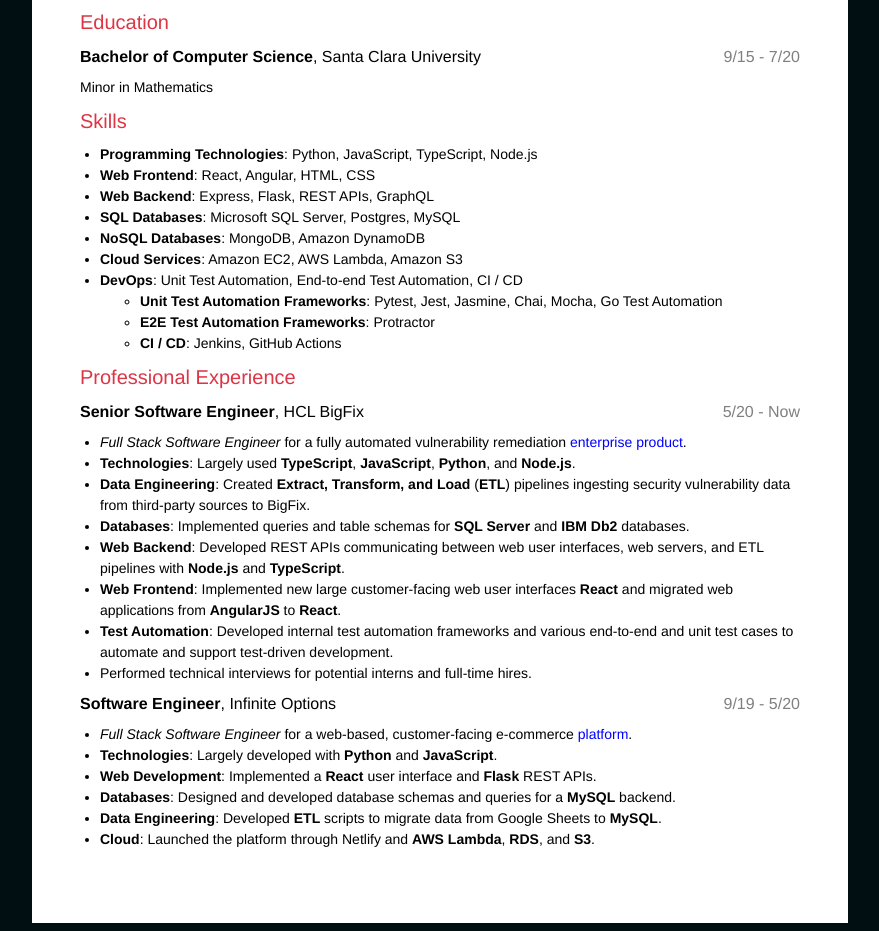
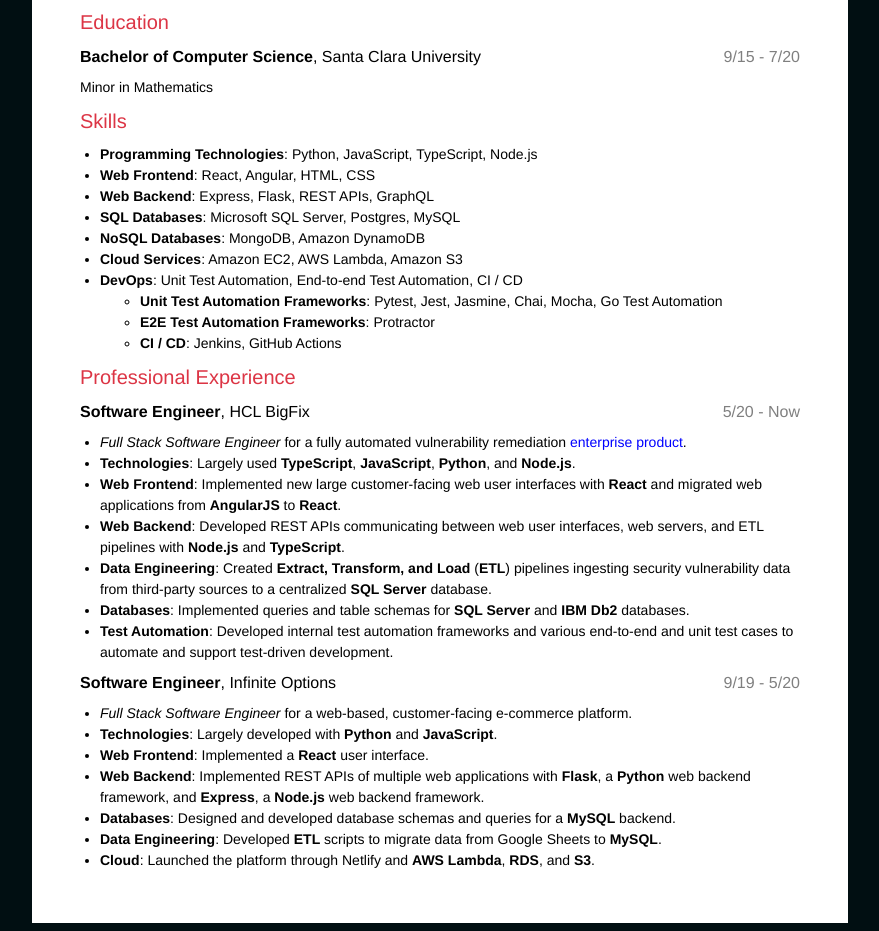
Before and after one commit to park-junha/resume, a plain HTML site: page index.html in a window 1280 px wide. Shown: the part 141-1072 px from the top of the page, without its empty margins (200-1079 px from the left). Drawn offline with Linux system fonts and the light colour scheme.

Commit message:
Update resume (2024 Jan 24)

```diff
--- a/index.html
+++ b/index.html
@@ -70,27 +70,27 @@
     </ul>
     <h2 class='resume-body-header'>Professional Experience</h2>
     <h3>
-      <strong>Senior Software Engineer</strong>, HCL BigFix
+      <strong>Software Engineer</strong>, HCL BigFix
       <span class='resume-date-range'>5/20 - Now</span>
     </h3>
     <ul class='resume-text bottom-spacing'>
       <li><i>Full Stack Software Engineer</i> for a fully automated vulnerability remediation <a href='https://www.hcltechsw.com/bigfix/ivr-home' target='_blank' rel='noopener noreferrer'>enterprise product</a>.</li>
       <li><strong>Technologies</strong>: Largely used <strong>TypeScript</strong>, <strong>JavaScript</strong>, <strong>Python</strong>, and <strong>Node.js</strong>.</li>
-      <li><strong>Data Engineering</strong>: Created <strong>Extract, Transform, and Load</strong> (<strong>ETL</strong>) pipelines ingesting security vulnerability data from third-party sources to BigFix.</li>
+      <li><strong>Web Frontend</strong>: Implemented new large customer-facing web user interfaces with <strong>React</strong> and migrated web applications from <strong>AngularJS</strong> to <strong>React</strong>.</li>
+      <li><strong>Web Backend</strong>: Developed REST APIs communicating between web user interfaces, web servers, and ETL pipelines with <strong>Node.js</strong> and <strong>TypeScript</strong>.</li>
+      <li><strong>Data Engineering</strong>: Created <strong>Extract, Transform, and Load</strong> (<strong>ETL</strong>) pipelines ingesting security vulnerability data from third-party sources to a centralized <strong>SQL Server</strong> database.</li>
       <li><strong>Databases</strong>: Implemented queries and table schemas for <strong>SQL Server</strong> and <strong>IBM Db2</strong> databases.</li>
-      <li><strong>Web Backend</strong>: Developed REST APIs communicating between web user interfaces, web servers, and ETL pipelines with <strong>Node.js</strong> and <strong>TypeScript</strong>.</li>
-      <li><strong>Web Frontend</strong>: Implemented new large customer-facing web user interfaces <strong>React</strong> and migrated web applications from <strong>AngularJS</strong> to <strong>React</strong>.</li>
       <li><strong>Test Automation</strong>: Developed internal test automation frameworks and various end-to-end and unit test cases to automate and support test-driven development.</li>
-      <li>Performed technical interviews for potential interns and full-time hires.</li>
     </ul>
     <h3>
       <strong>Software Engineer</strong>, Infinite Options
       <span class='resume-date-range'>9/19 - 5/20</span>
     </h3>
     <ul class='resume-text bottom-spacing'>
-      <li><i>Full Stack Software Engineer</i> for a web-based, customer-facing e-commerce <a href='https://preptoyourdoor.netlify.app/' target='_blank' rel='noopener noreferrer'>platform</a>.</li>
+      <li><i>Full Stack Software Engineer</i> for a web-based, customer-facing e-commerce <!--a href='https://preptoyourdoor.netlify.app/' target='_blank' rel='noopener noreferrer'-->platform<!--/a-->.</li>
       <li><strong>Technologies</strong>: Largely developed with <strong>Python</strong> and <strong>JavaScript</strong>.</li>
-      <li><strong>Web Development</strong>: Implemented a <strong>React</strong> user interface and <strong>Flask</strong> REST APIs.</li>
+      <li><strong>Web Frontend</strong>: Implemented a <strong>React</strong> user interface.</li>
+      <li><strong>Web Backend</strong>: Implemented REST APIs of multiple web applications with <strong>Flask</strong>, a <strong>Python</strong> web backend framework, and <strong>Express</strong>, a <strong>Node.js</strong> web backend framework.</li>
       <li><strong>Databases</strong>: Designed and developed database schemas and queries for a <strong>MySQL</strong> backend.</li>
       <li><strong>Data Engineering</strong>: Developed <strong>ETL</strong> scripts to migrate data from Google Sheets to <strong>MySQL</strong>.</li>
       <li><strong>Cloud</strong>: Launched the platform through Netlify and <strong>AWS Lambda</strong>, <strong>RDS</strong>, and <strong>S3</strong>.</l>
```
